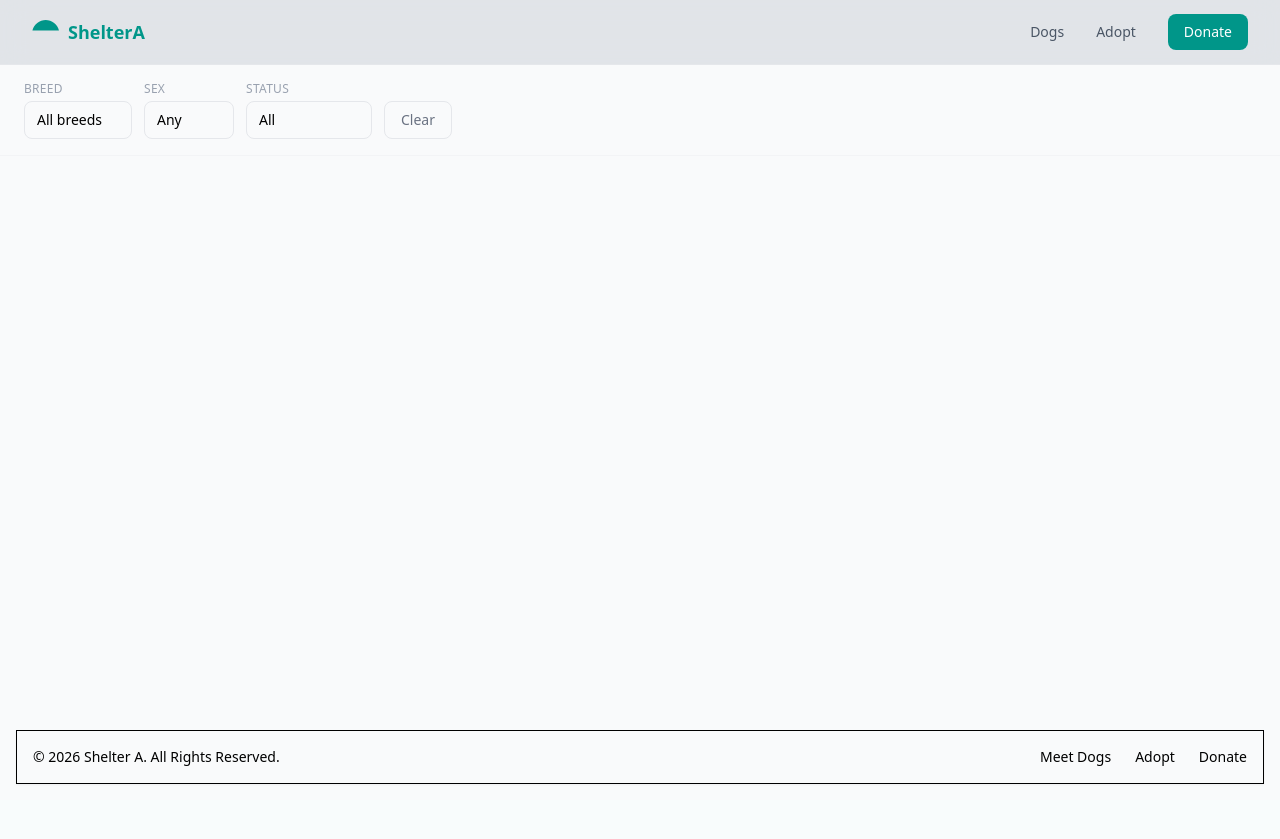
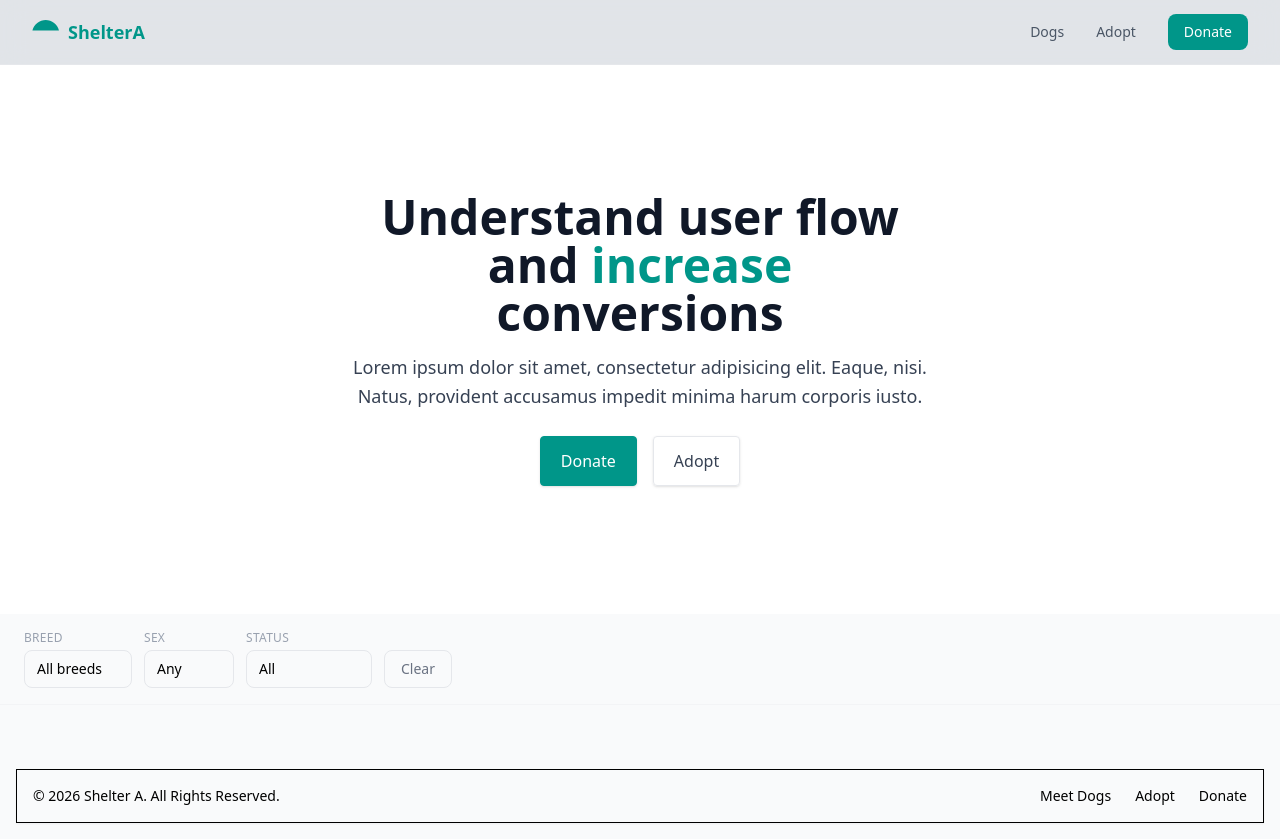
Before and after one commit to shine7on/shelter-website, a Django app: page /dog in a window 1280 px wide. Before the commit the page ends 784 px from the top, so only its background shows below. Run offline with Django 5.2, Linux system fonts and the light colour scheme; data that the repository does not hold is empty.

Commit message:
Add hero in all dogs page

```diff
--- a/shelter_web/static/css/output.css
+++ b/shelter_web/static/css/output.css
@@ -16,6 +16,8 @@
     --color-teal-600: oklch(60% 0.118 184.704);
     --color-teal-700: oklch(51.1% 0.096 186.391);
     --color-cyan-200: oklch(91.7% 0.08 205.041);
+    --color-indigo-600: oklch(51.1% 0.262 276.966);
+    --color-indigo-700: oklch(45.7% 0.24 277.023);
     --color-gray-50: oklch(98.5% 0.002 247.839);
     --color-gray-100: oklch(96.7% 0.003 264.542);
     --color-gray-200: oklch(92.8% 0.006 264.531);
@@ -46,11 +48,16 @@
     --text-2xl--line-height: calc(2 / 1.5);
     --text-3xl: 1.875rem;
     --text-3xl--line-height: calc(2.25 / 1.875);
+    --text-4xl: 2.25rem;
+    --text-4xl--line-height: calc(2.5 / 2.25);
+    --text-5xl: 3rem;
+    --text-5xl--line-height: 1;
     --font-weight-medium: 500;
     --font-weight-semibold: 600;
     --font-weight-bold: 700;
     --font-weight-extrabold: 800;
     --tracking-wide: 0.025em;
+    --leading-relaxed: 1.625;
     --radius-sm: 0.25rem;
     --radius-md: 0.375rem;
     --radius-lg: 0.5rem;
@@ -375,6 +382,9 @@
   .w-full {
     width: 100%;
   }
+  .w-screen {
+    width: 100vw;
+  }
   .max-w-2xl {
     max-width: var(--container-2xl);
   }
@@ -383,6 +393,9 @@
   }
   .max-w-md {
     max-width: var(--container-md);
+  }
+  .max-w-prose {
+    max-width: 65ch;
   }
   .max-w-screen-xl {
     max-width: var(--breakpoint-xl);
@@ -451,6 +464,9 @@
   .overflow-hidden {
     overflow: hidden;
   }
+  .rounded {
+    border-radius: 0.25rem;
+  }
   .rounded-2xl {
     border-radius: var(--radius-2xl);
   }
@@ -490,6 +506,12 @@
   .border-gray-200 {
     border-color: var(--color-gray-200);
   }
+  .border-indigo-600 {
+    border-color: var(--color-indigo-600);
+  }
+  .border-teal-600 {
+    border-color: var(--color-teal-600);
+  }
   .bg-cyan-200 {
     background-color: var(--color-cyan-200);
   }
@@ -522,6 +544,9 @@
   }
   .bg-green-100 {
     background-color: var(--color-green-100);
+  }
+  .bg-indigo-600 {
+    background-color: var(--color-indigo-600);
   }
   .bg-teal-600 {
     background-color: var(--color-teal-600);
@@ -598,8 +623,14 @@
   .py-2\.5 {
     padding-block: calc(var(--spacing) * 2.5);
   }
+  .py-3 {
+    padding-block: calc(var(--spacing) * 3);
+  }
   .py-4 {
     padding-block: calc(var(--spacing) * 4);
+  }
+  .py-16 {
+    padding-block: calc(var(--spacing) * 16);
   }
   .pr-7 {
     padding-right: calc(var(--spacing) * 7);
@@ -617,6 +648,10 @@
   .text-3xl {
     font-size: var(--text-3xl);
     line-height: var(--tw-leading, var(--text-3xl--line-height));
+  }
+  .text-4xl {
+    font-size: var(--text-4xl);
+    line-height: var(--tw-leading, var(--text-4xl--line-height));
   }
   .text-base {
     font-size: var(--text-base);
@@ -658,6 +693,9 @@
     --tw-tracking: var(--tracking-wide);
     letter-spacing: var(--tracking-wide);
   }
+  .text-pretty {
+    text-wrap: pretty;
+  }
   .text-gray-100 {
     color: var(--color-gray-100);
   }
@@ -676,11 +714,17 @@
   .text-gray-800 {
     color: var(--color-gray-800);
   }
+  .text-gray-900 {
+    color: var(--color-gray-900);
+  }
   .text-green-700 {
     color: var(--color-green-700);
   }
   .text-green-800 {
     color: var(--color-green-800);
+  }
+  .text-indigo-600 {
+    color: var(--color-indigo-600);
   }
   .text-teal-600 {
     color: var(--color-teal-600);
@@ -734,6 +778,11 @@
     transition-timing-function: var(--tw-ease, var(--default-transition-timing-function));
     transition-duration: var(--tw-duration, var(--default-transition-duration));
   }
+  .transition-colors {
+    transition-property: color, background-color, border-color, outline-color, text-decoration-color, fill, stroke, --tw-gradient-from, --tw-gradient-via, --tw-gradient-to;
+    transition-timing-function: var(--tw-ease, var(--default-transition-timing-function));
+    transition-duration: var(--tw-duration, var(--default-transition-duration));
+  }
   .outline-none {
     --tw-outline-style: none;
     outline-style: none;
@@ -749,6 +798,13 @@
     &:hover {
       @media (hover: hover) {
         background-color: var(--color-gray-100);
+      }
+    }
+  }
+  .hover\:bg-indigo-700 {
+    &:hover {
+      @media (hover: hover) {
+        background-color: var(--color-indigo-700);
       }
     }
   }
@@ -817,6 +873,11 @@
       margin-top: calc(var(--spacing) * 0);
     }
   }
+  .sm\:mt-6 {
+    @media (width >= 40rem) {
+      margin-top: calc(var(--spacing) * 6);
+    }
+  }
   .sm\:flex {
     @media (width >= 40rem) {
       display: flex;
@@ -842,9 +903,26 @@
       padding-inline: calc(var(--spacing) * 6);
     }
   }
+  .sm\:py-24 {
+    @media (width >= 40rem) {
+      padding-block: calc(var(--spacing) * 24);
+    }
+  }
   .sm\:text-center {
     @media (width >= 40rem) {
       text-align: center;
+    }
+  }
+  .sm\:text-5xl {
+    @media (width >= 40rem) {
+      font-size: var(--text-5xl);
+      line-height: var(--tw-leading, var(--text-5xl--line-height));
+    }
+  }
+  .sm\:text-lg\/relaxed {
+    @media (width >= 40rem) {
+      font-size: var(--text-lg);
+      line-height: var(--leading-relaxed);
     }
   }
   .md\:me-6 {
@@ -887,14 +965,39 @@
       gap: calc(var(--spacing) * 12);
     }
   }
+  .lg\:grid {
+    @media (width >= 64rem) {
+      display: grid;
+    }
+  }
+  .lg\:h-1\/2 {
+    @media (width >= 64rem) {
+      height: calc(1 / 2 * 100%);
+    }
+  }
+  .lg\:h-screen {
+    @media (width >= 64rem) {
+      height: 100vh;
+    }
+  }
   .lg\:grid-cols-4 {
     @media (width >= 64rem) {
       grid-template-columns: repeat(4, minmax(0, 1fr));
     }
   }
+  .lg\:place-content-center {
+    @media (width >= 64rem) {
+      place-content: center;
+    }
+  }
   .lg\:px-8 {
     @media (width >= 64rem) {
       padding-inline: calc(var(--spacing) * 8);
+    }
+  }
+  .lg\:py-32 {
+    @media (width >= 64rem) {
+      padding-block: calc(var(--spacing) * 32);
     }
   }
   .rtl\:rotate-180 {
--- a/shelter_web/templates/base.html
+++ b/shelter_web/templates/base.html
@@ -24,7 +24,7 @@
 
                 <div class="flex items-center gap-8">
                     <nav class="hidden md:flex gap-8 text-sm font-medium text-gray-600">
-                        <a href="/" class="hover:text-gray-900">Dogs</a>
+                        <a href={% url 'dogs' %} class="hover:text-gray-900">Dogs</a>
                         <a href="#" class="hover:text-gray-900">Adopt</a>
                     </nav>
 
@@ -49,7 +49,7 @@
             <span class="text-sm text-body sm:text-center">© 2026 <a href="https://flowbite.com/" class="hover:underline">Shelter A</a>. All Rights Reserved. </span>
             <ul class="flex flex-wrap items-center mt-3 text-sm font-medium text-body sm:mt-0">
                 <li>
-                    <a href="javascript:history.back()" class="hover:underline me-4 md:me-6">Meet Dogs</a>
+                    <a href="{% url 'dogs' %}" class="hover:underline me-4 md:me-6">Meet Dogs</a>
                 </li>
                 <li>
                     <a href="#" class="hover:underline me-4 md:me-6">Adopt</a>
--- a/shelter_web/templates/shelter_web/all_dogs.html
+++ b/shelter_web/templates/shelter_web/all_dogs.html
@@ -4,6 +4,32 @@
 
 {% block content %}
         <!-- TODO: Convertor to lb/kg / -->
+         <section class="bg-white lg:grid lg:h-1/2">
+        <div class="mx-auto w-screen max-w-7xl px-4 py-16 sm:px-6 sm:py-24 lg:px-8 lg:py-32">
+            <div class="mx-auto max-w-prose text-center">
+            <h1 class="text-4xl font-bold text-gray-900 sm:text-5xl">
+                Understand user flow and
+                <strong class="text-teal-600"> increase </strong>
+                conversions
+            </h1>
+
+            <p class="mt-4 text-base text-pretty text-gray-700 sm:text-lg/relaxed">
+                Lorem ipsum dolor sit amet, consectetur adipisicing elit. Eaque, nisi. Natus, provident
+                accusamus impedit minima harum corporis iusto.
+            </p>
+
+            <div class="mt-4 flex justify-center gap-4 sm:mt-6">
+                <a class="inline-block rounded border border-teal-600 bg-teal-600 px-5 py-3 font-medium text-white shadow-sm transition-colors hover:bg-teal-700" href="#">
+                Donate
+                </a>
+
+                <a class="inline-block rounded border border-gray-200 px-5 py-3 font-medium text-gray-700 shadow-sm transition-colors hover:bg-gray-50 hover:text-gray-900" href="#">
+                Adopt
+                </a>
+            </div>
+            </div>
+        </div>
+        </section>
         <div class="flex gap-3 items-end flex-wrap px-6 py-4 border-b border-gray-100">
             <!--div class="flex flex-col gap-1">
                 <span class="text-xs font-medium text-gray-400 uppercase tracking-wide">Search</span>
```
